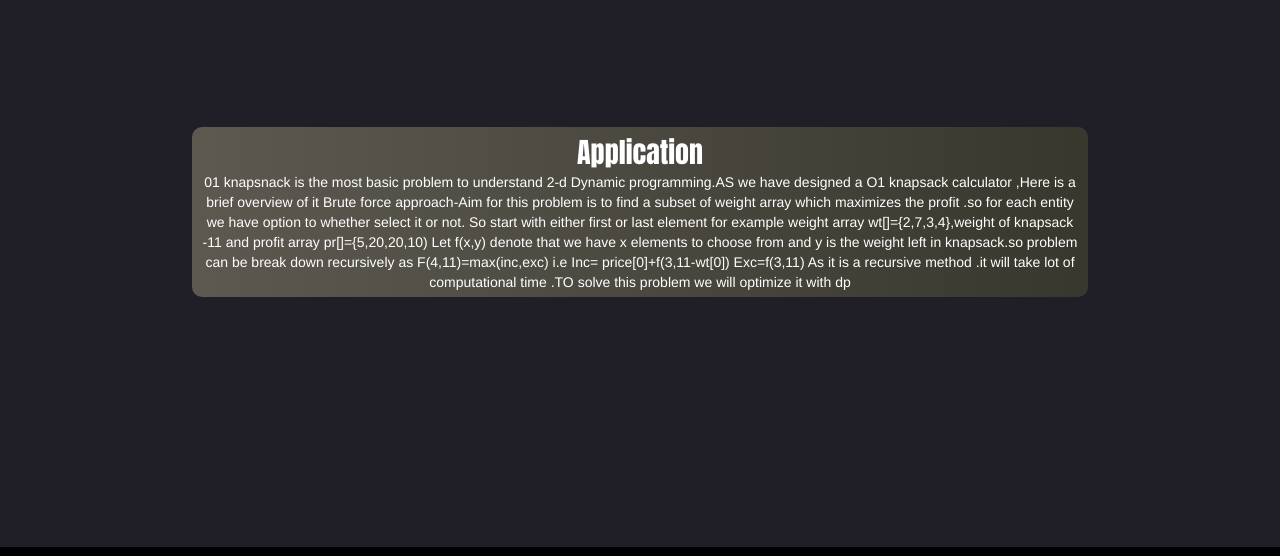
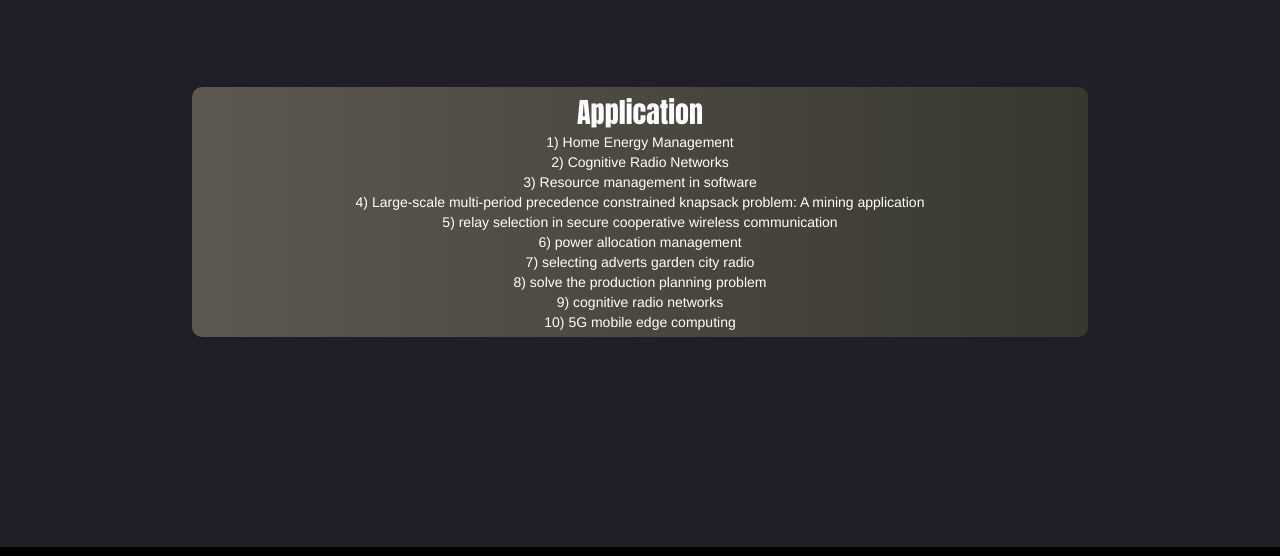
Before and after one commit to 18ankitjha/Knapsack, a plain HTML site: page index.html in a window 1280 px wide. Shown: the part 1980-2536 px from the top of the page. Drawn offline with nearby package versions, Linux system fonts and the light colour scheme.

Commit message:
added application

```diff
--- a/index.html
+++ b/index.html
@@ -205,17 +205,7 @@
           Application
         </div>
         <div>
-          01 knapsnack is the most basic problem to understand 2-d
-          Dynamic programming.AS we have designed a O1 knapsack calculator ,Here is a brief overview of it
-          Brute force approach-Aim for this problem is to find a subset of weight array which maximizes the profit .so for each entity we have option to whether select it or not.
-          So start with either first or last element for example         weight array wt[]={2,7,3,4},weight of knapsack -11 and profit array pr[]={5,20,20,10)
-          Let f(x,y) denote that we have x elements to choose from and y is the weight left in knapsack.so problem can be break down recursively as
-
-          F(4,11)=max(inc,exc)  i.e
-          Inc= price[0]+f(3,11-wt[0])
-          Exc=f(3,11)
-          As it is a recursive method .it will take lot of computational time .TO solve this problem we will optimize it with dp
-
+          1) Home Energy Management <br> 2) Cognitive Radio Networks<br> 3) Resource management in software <br>4) Large-scale multi-period precedence constrained knapsack problem: A mining application <br>5) relay selection in secure cooperative wireless communication<br> 6) power allocation management<br> 7) selecting adverts garden city radio<br> 8) solve the production planning problem<br> 9) cognitive radio networks <br>10) 5G mobile edge computing <br>
 
         </div>
       </div>
```
